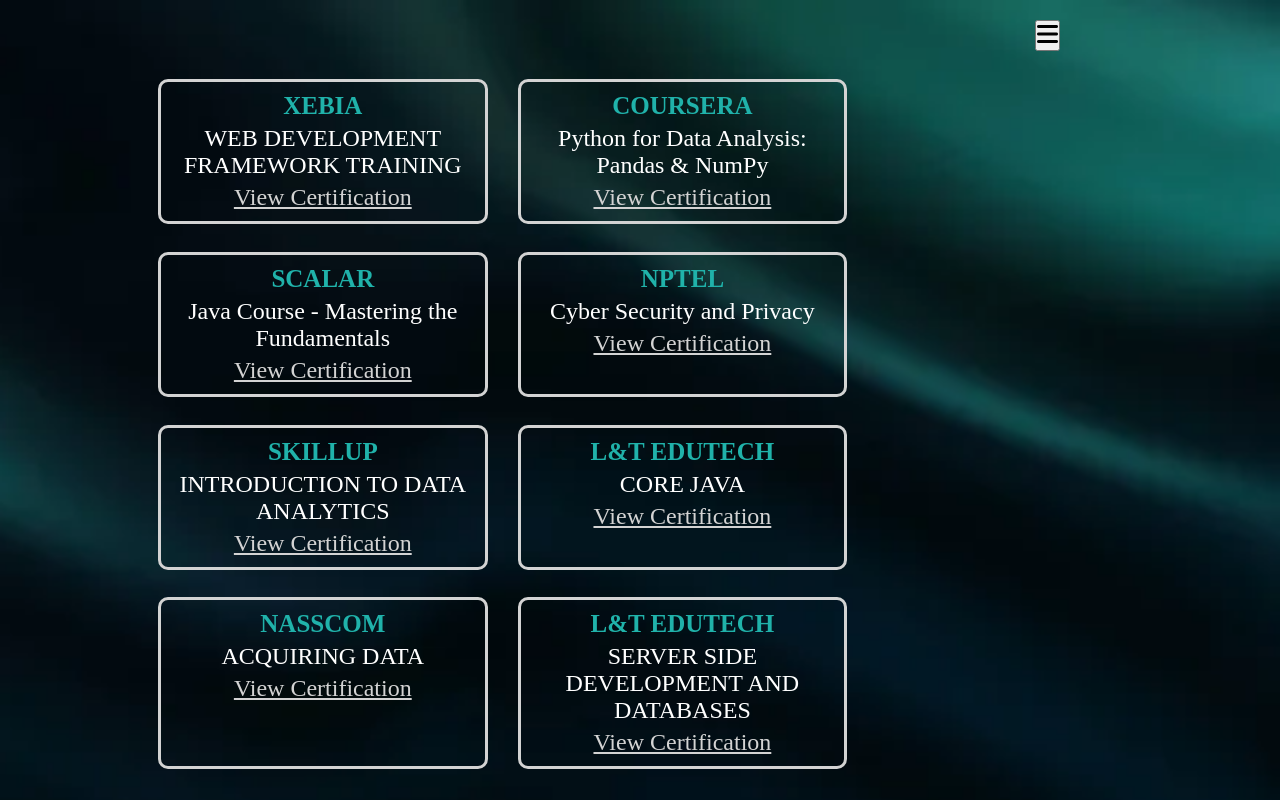
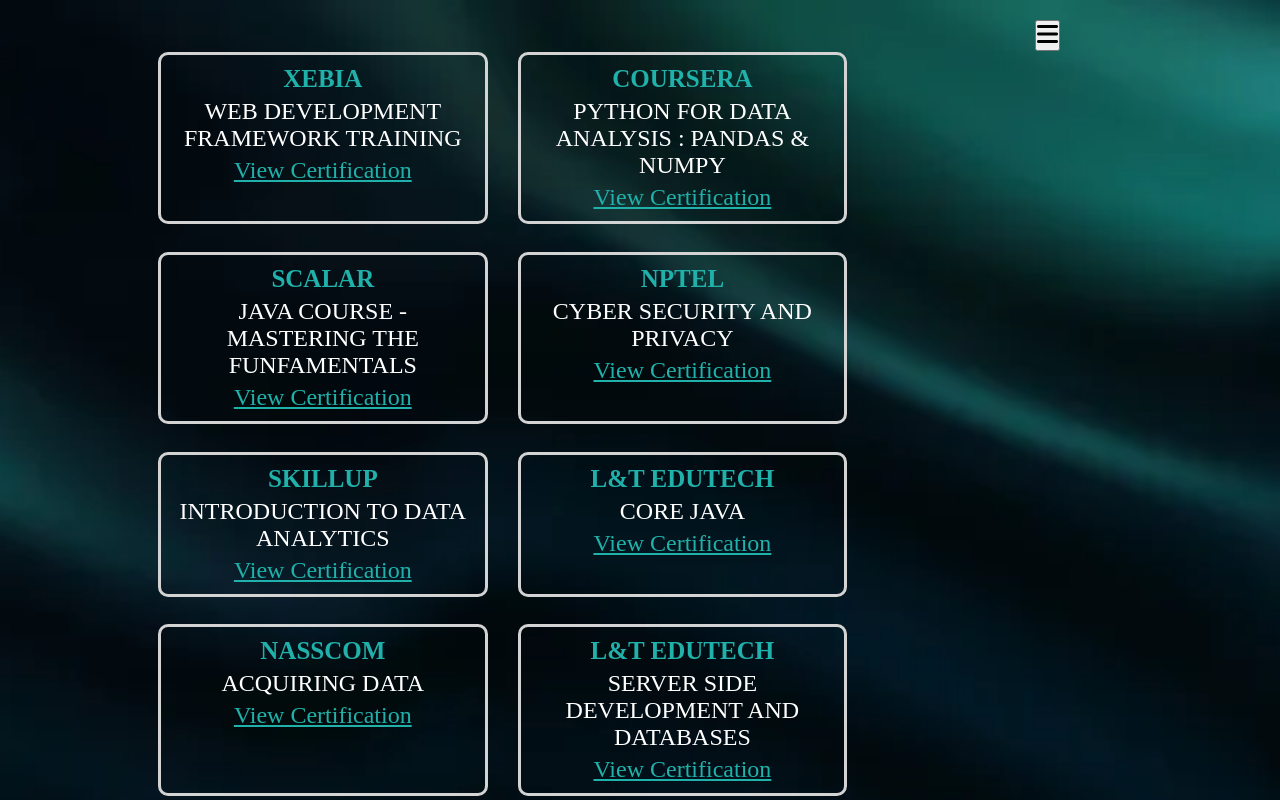
Before and after one commit to ragavi242004/portfolio, a plain HTML site: page CERTIFICATIONS.html in a window 1280 px wide. Shown: the top 800 px of the page. Drawn offline with Linux system fonts and the light colour scheme.

Commit message:
Update CERTIFICATIONS.html

```diff
--- a/CERTIFICATIONS.html
+++ b/CERTIFICATIONS.html
@@ -78,14 +78,14 @@
 
         .certification-link {
             font-size: 24px;
-            color: lightgrey; /* Dark blue color */
+            color: lightseagreen; /* Dark blue color */
             text-decoration: underline;
             text-align: center;
             cursor: pointer;
         }
 
         .certification-link:hover {
-            color: #000; /* Black color */
+            color: lightseagreen; /* Black color */
         }
 
         @keyframes slideInHeading {
@@ -146,17 +146,17 @@
                 </div>
                 <div class="certification-box" style="animation-delay: 1s;">
                     <h3 class="certification-title">COURSERA</h3>
-                    <p class="certification-details">Python for Data Analysis: Pandas & NumPy</p>
+                    <p class="certification-details">PYTHON FOR DATA ANALYSIS : PANDAS & NUMPY</p>
                     <p class="certification-link" onclick="openCertificationImage('python_for_data_analysis_numpyandpandas.jpeg')">View Certification</p>
                 </div>
                 <div class="certification-box" style="animation-delay: 2.5s;">
                     <h3 class="certification-title">SCALAR</h3>
-                    <p class="certification-details">Java Course - Mastering the Fundamentals</p>
+                    <p class="certification-details">JAVA COURSE - MASTERING THE FUNFAMENTALS</p>
                     <p class="certification-link" onclick="openCertificationImage('java course-mastering the fundamentals certificate.png')">View Certification</p>
                 </div>
                 <div class="certification-box" style="animation-delay: 3s;">
                     <h3 class="certification-title">NPTEL</h3>
-                    <p class="certification-details">Cyber Security and Privacy</p>
+                    <p class="certification-details">CYBER SECURITY AND PRIVACY</p>
                     <p class="certification-link" onclick="openCertificationImage('nptelcertificate.pdf')">View Certification</p>
                 </div>
                 <div class="certification-box" style="animation-delay: 3s;">
```
